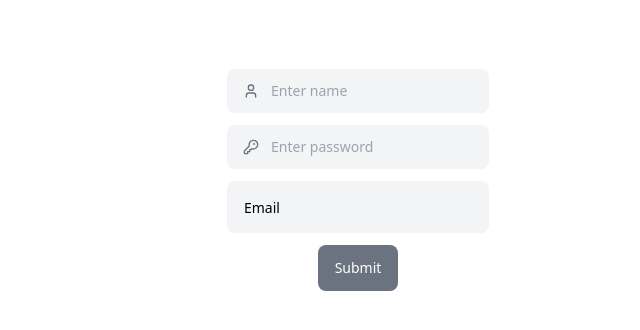
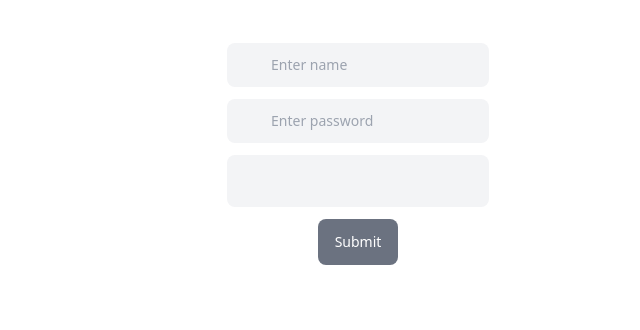
Before and after one commit to dmmdeveloper/fullStack-testing, a React (Vite) app: page /register in a window 1280 px wide. Shown: the part 220-550 px from the top of the page, without its empty margins (282-922 px from the left). Built offline with nearby package versions, Linux system fonts and the light colour scheme.

Commit message:
Google Login

```diff
--- a/package.json
+++ b/package.json
@@ -10,7 +10,9 @@
     "preview": "vite preview"
   },
   "dependencies": {
+    "@react-oauth/google": "^0.12.1",
     "axios": "^1.7.9",
+    "jwt-decode": "^4.0.0",
     "preline": "^2.7.0",
     "react": "^18.3.1",
     "react-dom": "^18.3.1",
--- a/src/App.jsx
+++ b/src/App.jsx
@@ -1,35 +1,26 @@
-import { AppContextProvider } from "./context/AppContext"
-import Home from "./pages/Home"
-import { Routes , Route } from "react-router-dom"
-import Register from "./pages/Register"
-import { Toaster } from "react-hot-toast"
-
+import { AppContextProvider } from "./context/AppContext";
+import Home from "./pages/Home";
+import Register from "./pages/Register";
+import { Routes, Route } from "react-router-dom";
+import { Toaster } from "react-hot-toast";
+import { GoogleOAuthProvider } from "@react-oauth/google";
 
 function App() {
+  const hello = () => {
+    alert("Hello Dear dM-Developer");
+  };
 
-
-const hello = ()=>{
-  alert("Hello Dear dM-Developer")
+  return (
+    <GoogleOAuthProvider clientId="688415094108-jqc5m4fff92a4tl7ckiq3jl9d5thkm0b.apps.googleusercontent.com">
+      <AppContextProvider value={{ hello }}>
+        <Routes>
+          <Route path="/" element={<Home />} />
+          <Route path="/register" element={<Register />} />
+        </Routes>
+      </AppContextProvider>
+      <Toaster />
+    </GoogleOAuthProvider>
+  );
 }
 
-
-  return(<>
-
-  <AppContextProvider  value={{hello}} >
-
-
-  <Routes>
-    <Route path="/" element={<Home/>} />
-    <Route path="/register" element={<Register/>} />
-
-
-
-
-  </Routes>
-  </AppContextProvider>
-  <Toaster/>
-  </>)
-
-}
-
-export default App
+export default App;
--- /dev/null
+++ b/src/components/CustomLogin.jsx
@@ -0,0 +1,40 @@
+import React from 'react';
+import { useGoogleLogin } from '@react-oauth/google';
+import {jwtDecode} from "jwt-decode"
+import axios from 'axios';
+
+
+export default function CustomLogin() {
+    const login =  useGoogleLogin({
+
+        onSuccess: async tokenResponse => {
+            console.log(tokenResponse.access_token);
+
+// const credentials = jwtDecode(tokenResponse.access_token);
+// console.log(credentials);
+try {
+
+    const data = await axios.get(`https://www.googleapis.com/oauth2/v3/userinfo`,{
+        headers:{
+            Authorization : `Bearer ${tokenResponse.access_token}`
+        }
+    })
+    console.log("Data " , data);
+
+} catch (error) {
+    console.log("Not find :" , error);
+
+
+}
+
+        },
+
+      });
+
+  return (
+<>
+<button onClick={()=>login()} >Google Login</button>
+
+
+</>  )
+}
--- a/src/pages/Register.jsx
+++ b/src/pages/Register.jsx
@@ -1,159 +1,142 @@
-import React, { useState } from 'react'
-import axios from "axios"
+import React, { useState } from 'react';
+import axios from 'axios';
 import toast from 'react-hot-toast';
 import { useNavigate } from 'react-router-dom';
+import { GoogleLogin } from '@react-oauth/google';
+import { jwtDecode } from "jwt-decode";
+import CustomLogin from '../components/CustomLogin';
 
 export default function Register() {
-
-    const [formData , setFormData] = useState({
-        name :"",
-        password :"",
-        email :"",
+  const [formData, setFormData] = useState({
+    name: '',
+    password: '',
+    email: '',
   });
 
-    const navigate = useNavigate("")
+  const navigate = useNavigate();
+  const [loading, setLoading] = useState(false);
 
-    const [loading , setLoading]  =useState(false)
+  const handleTextInput = (e) => {
+    const { name, value } = e.target;
+    setFormData((prev) => ({ ...prev, [name]: value }));
+  };
 
-const handleTextInput  =  (e)=>{
-    const {name , value} = e.target;
-
-    setFormData((prev)=>{
-        return { ...prev , [name] :value }
-     })
-}
-
-const submit = async(e)=>{
-
+  const submit = async (e) => {
     e.preventDefault();
 
-   const fieldData = new FormData()
-   fieldData.append("name", formData.name)
-   fieldData.append("email" ,formData.email)
-   fieldData.append("password", formData.password);
+    const fieldData = new FormData();
+    fieldData.append('name', formData.name);
+    fieldData.append('email', formData.email);
+    fieldData.append('password', formData.password);
+
     try {
-      setLoading(true)
-        const {data} = await axios.post(`https://fulltesting.vercel.app/user/register` , fieldData , {
-            withCredentials : true ,
-            headers :{
-                "Content-Type":"multipart/form-data"
+      setLoading(true);
+      const { data } = await axios.post(
+        ` https://fulltesting.vercel.app/user/register`,
+        fieldData,
+        {
+          withCredentials: true,
+          headers: {
+            'Content-Type': 'multipart/form-data',
+          },
         }
-        });
-        if(data){
-          navigate("/")
-          toast.success(data.message)
+      );
+      if (data) {
+        navigate('/');
+        toast.success(data.message);
       }
-        console.log(data);
     } catch (error) {
-        console.log("User Not Registred:)" , error.response.data.message);
+      toast.error(error.response?.data?.message || 'Registration failed');
+    } finally {
+      setLoading(false);
+    }
+  };
 
+  const handleGoogleLoginSuccess = async (response) => {
+    try {
+      const { data } = await axios.post(
+        `https://fulltesting.vercel.app/auth/google`,
+        { token: response.credential },
+        { withCredentials: true }
+      );
+      navigate('/');
+      toast.success('Signed in with Google!');
+    } catch (error) {
+      toast.error(error.response?.data?.message || 'Google sign-in failed');
+    }
+  };
 
-        toast.error(error.response.data.message)
-    }finally{ setLoading(false)}
-}
+  const handleGoogleLoginError = () => {
+    toast.error("Google Login Failed !!!")
+    toast.error('Google sign-in failed');
+  };
 
-  return (<>
-
+  return (
+    <>
       <div className="flex justify-center items-center h-screen">
-
         <form onSubmit={submit} className="max-w-sm space-y-3">
-
           <div className="relative">
-
             <input
               type="text"
               required
               className="peer py-3 px-4 ps-11 block w-full bg-gray-100 border-transparent rounded-lg text-sm focus:border-blue-500 focus:ring-blue-500 disabled:opacity-50 disabled:pointer-events-none dark:bg-neutral-700 dark:border-transparent dark:text-neutral-400 dark:placeholder-neutral-500 dark:focus:ring-neutral-600"
               placeholder="Enter name"
               value={formData.name}
-      name='name'
+              name="name"
               onChange={handleTextInput}
             />
-    <div className="absolute inset-y-0 start-0 flex items-center pointer-events-none ps-4 peer-disabled:opacity-50 peer-disabled:pointer-events-none">
-      <svg
-        className="shrink-0 size-4 text-gray-500 dark:text-neutral-500"
-        xmlns="http://www.w3.org/2000/svg"
-        width={24}
-        height={24}
-        viewBox="0 0 24 24"
-        fill="none"
-        stroke="currentColor"
-        strokeWidth={2}
-        strokeLinecap="round"
-        strokeLinejoin="round"
-      >
-        <path d="M19 21v-2a4 4 0 0 0-4-4H9a4 4 0 0 0-4 4v2" />
-        <circle cx={12} cy={7} r={4} />
-      </svg>
           </div>
-  </div>
-
-
           <div className="relative">
-
             <input
               required
               type="password"
               className="peer py-3 px-4 ps-11 block w-full bg-gray-100 border-transparent rounded-lg text-sm focus:border-blue-500 focus:ring-blue-500 disabled:opacity-50 disabled:pointer-events-none dark:bg-neutral-700 dark:border-transparent dark:text-neutral-400 dark:placeholder-neutral-500 dark:focus:ring-neutral-600"
               value={formData.password}
-    name='password'
+              name="password"
               onChange={handleTextInput}
-
               placeholder="Enter password"
             />
-    <div className="absolute inset-y-0 start-0 flex items-center pointer-events-none ps-4 peer-disabled:opacity-50 peer-disabled:pointer-events-none">
-      <svg
-        className="shrink-0 size-4 text-gray-500 dark:text-neutral-500"
-        xmlns="http://www.w3.org/2000/svg"
-        width={24}
-        height={24}
-        viewBox="0 0 24 24"
-        fill="none"
-        stroke="currentColor"
-        strokeWidth={2}
-        strokeLinecap="round"
-        strokeLinejoin="round"
+          </div>
+          <div className="relative">
+            <input
+              type="email"
+              name="email"
+              onChange={handleTextInput}
+              value={formData.email}
+              className="peer p-4 bg-gray-100 block w-full border-gray-200 rounded-lg text-sm placeholder:text-transparent focus:border-blue-500 focus:ring-blue-500 disabled:opacity-50 disabled:pointer-events-none dark:bg-neutral-900 dark:border-neutral-700 dark:text-neutral-400 dark:focus:ring-neutral-600"
+              placeholder="you@email.com"
+              required
+            />
+          </div>
+          <center>
+            <button
+              type="submit"
+              className="py-3 mx-auto px-4 inline-flex items-center gap-x-2 text-sm font-medium rounded-lg border border-transparent bg-gray-500 text-white hover:bg-gray-600 focus:outline-none focus:bg-gray-600 disabled:opacity-50 disabled:pointer-events-none"
             >
-        <path d="M2 18v3c0 .6.4 1 1 1h4v-3h3v-3h2l1.4-1.4a6.5 6.5 0 1 0-4-4Z" />
-        <circle cx="16.5" cy="7.5" r=".5" />
-      </svg>
-    </div>
-  </div>
+              {loading ? 'Submitting...' : 'Submit'}
+            </button>
+          </center>
+          <div className="flex justify-center">
 
-  <div class="relative">
+            <GoogleLogin
+              onSuccess={response =>{
+                console.log(response.credential) ;
+                const credential = jwtDecode(response.credential)
+                console.log( "Credentials",  credential);
+                toast.success("Google Login Success Full ");
+                alert(credential.name);
+                 }
+              }
+              onError={handleGoogleLoginError}
+            />
 
 
-    <input type="email" name='email' onChange={handleTextInput} value={formData.email} id="hs-floating-input-email-value" class="peer p-4 bg-gray-100 block w-full border-gray-200 rounded-lg text-sm placeholder:text-transparent focus:border-blue-500 focus:ring-blue-500 disabled:opacity-50 disabled:pointer-events-none dark:bg-neutral-900 dark:border-neutral-700 dark:text-neutral-400 dark:focus:ring-neutral-600
-    focus:pt-6
-    focus:pb-2
-    [&:not(:placeholder-shown)]:pt-6
-    [&:not(:placeholder-shown)]:pb-2
-    autofill:pt-6
-    autofill:pb-2" placeholder="you@email.com" />
-    <label for="hs-floating-input-email-value" class="absolute top-0 start-0 p-4 h-full text-sm truncate pointer-events-none transition ease-in-out duration-100 border border-transparent  origin-[0_0] peer-disabled:opacity-50 peer-disabled:pointer-events-none
-      peer-focus:scale-90
-      peer-focus:translate-x-0.5
-      peer-focus:-translate-y-1.5
-      peer-focus:text-gray-500 dark:peer-focus:text-neutral-500
-      peer-[:not(:placeholder-shown)]:scale-90
-      peer-[:not(:placeholder-shown)]:translate-x-0.5
-      peer-[:not(:placeholder-shown)]:-translate-y-1.5
-      peer-[:not(:placeholder-shown)]:text-gray-500 dark:peer-[:not(:placeholder-shown)]:text-neutral-500 dark:text-neutral-500">Email</label>
-  </div>
-
-<center>
-  <button  type="submit" class="py-3 mx-auto px-4 inline-flex items-center gap-x-2 text-sm font-medium rounded-lg border border-transparent bg-gray-500 text-white hover:bg-gray-600 focus:outline-none focus:bg-gray-600 disabled:opacity-50 disabled:pointer-events-none">
-    {
-      loading? "Submiting....":"Submit"
-    }
-</button>
-</center>
-
-</form>
+            {/* <CustomLogin/> */}
 
 
           </div>
-
-
-</>  )
+        </form>
+      </div>
+    </>
+  );
 }
```
Also changed, not shown: 2 other files (tests, documents, lock files or other folders). Lines whose indentation alone changed are shown as unchanged.
